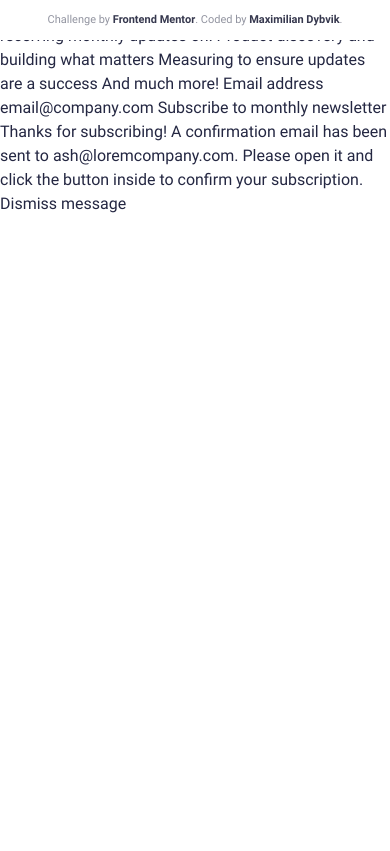
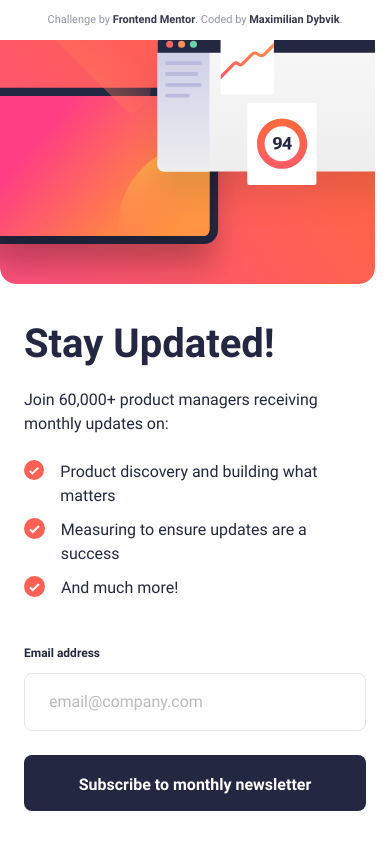
Before and after one commit to RegexRiddler/newsletter-sign-up, a plain HTML site: page index.html in a window 390 px wide. Drawn offline with Linux system fonts and the light colour scheme.

Commit message:
added styling mobile only

```diff
--- a/index.html
+++ b/index.html
@@ -10,31 +10,48 @@
 </head>
 <body>
 
-  <!-- Sign-up form start -->
+  <main class="card">
 
-  Stay updated!
+    <picture class="card__picture">
+      <source srcset="./assets/images/illustration-sign-up-desktop.svg" media="(min-width: 760px)">
+      <img src="./assets/images/illustration-sign-up-mobile.svg" alt="illustration of charts and graphs">
+    </picture>
 
-  Join 60,000+ product managers receiving monthly updates on:
+    <article class="card__content">
+      <h1>Stay Updated!</h1>
+      <p>Join 60,000+ product managers receiving monthly updates on:</p>
 
-  Product discovery and building what matters
-  Measuring to ensure updates are a success
-  And much more!
+      <ul>
+        <li>
+          <img src="./assets/images/icon-list.svg" alt="checkmark">
+          <p>Product discovery and building what matters</p>
+        </li>
+        <li>
+          <img src="./assets/images/icon-list.svg" alt="checkmark">
+          <p>Measuring to ensure updates are a success</p>
+        </li>
+        <li>
+          <img src="./assets/images/icon-list.svg" alt="checkmark">
+          <p>And much more!</p>
+        </li>
+      </ul>
 
-  Email address
-  email@company.com
-
-  Subscribe to monthly newsletter
-
-  <!-- Sign-up form end -->
+      <form class="card__content__form" novalidate>
+        <label for="email">Email address</label>
+        <input type="email" name="email" id="email" placeholder="email@company.com">
+        <button type="submit">Subscribe to monthly newsletter</button>
+      </form>
+    </article>
+  </main>
 
   <!-- Success message start -->
 
-  Thanks for subscribing!
+  <!-- Thanks for subscribing!
 
   A confirmation email has been sent to ash@loremcompany.com.
   Please open it and click the button inside to confirm your subscription.
 
-  Dismiss message
+  Dismiss message -->
 
   <!-- Success message end -->
 
--- a/scss/_colors.scss
+++ b/scss/_colors.scss
@@ -6,5 +6,6 @@
   --dark-slate-grey: hsl(234, 29%, 20%);
   --charcoal-grey: hsl(235, 18%, 26%);
   --grey: hsl(231, 7%, 60%);
+  --grey-25: hsla(231, 7%, 60%, .25);
   --white: hsl(0, 0%, 100%);
 }
--- a/scss/_typography.scss
+++ b/scss/_typography.scss
@@ -27,3 +27,14 @@ h1 {
   font-size: 2.5rem;
   line-height: 100%;
 }
+
+label {
+  font-size: .75rem;
+  font-weight: 700;
+}
+
+button {
+  font-weight: 700;
+  color: var(--white);
+  text-align: center;
+}
--- a/scss/main.scss
+++ b/scss/main.scss
@@ -3,3 +3,58 @@
 @use 'colors';
 @use 'typography';
 @use 'attribution';
+
+.card {
+  &__picture {
+    width: 100%;
+  }
+
+  &__content {
+    padding: 2.5rem 1.5rem;
+
+    > h1, > p {
+      margin-bottom: 1.5rem;
+    }
+
+    ul {
+      margin-bottom: 2.56rem;
+    }
+
+    ul > li {
+      display: flex;
+      align-items: flex-start;
+      gap: 1rem;
+      margin-bottom: .63rem;
+
+      &:last-child {
+        margin-bottom: 0;
+      }
+    }
+
+    &__form {
+      label {
+        display: block;
+        margin-bottom: .5rem;
+      }
+
+      input {
+        border: 1px solid var(--grey-25);
+        border-radius: 8px;
+        padding: 1rem 1.5rem;
+        width: 100%;
+        margin-bottom: 1.5rem;
+
+        &::placeholder {
+          opacity: .5;
+        }
+      }
+
+      button {
+        background-color: var(--dark-slate-grey);
+        padding: 1.12rem 1rem .87rem;
+        width: 100%;
+        border-radius: 8px;
+      }
+    }
+  }
+}
```
Also changed, not shown: main.css, 1 other file.
